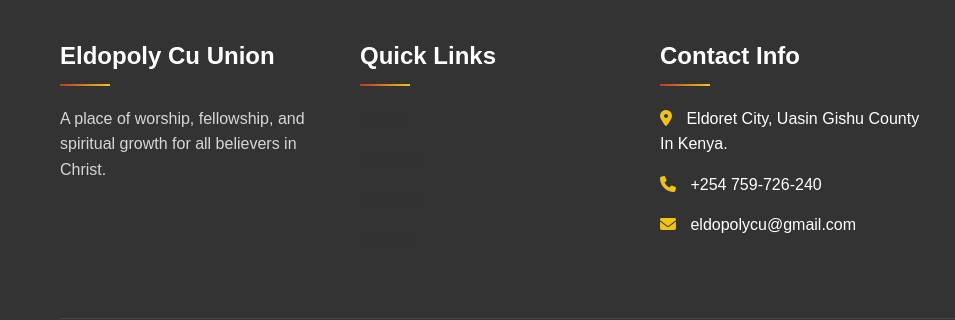
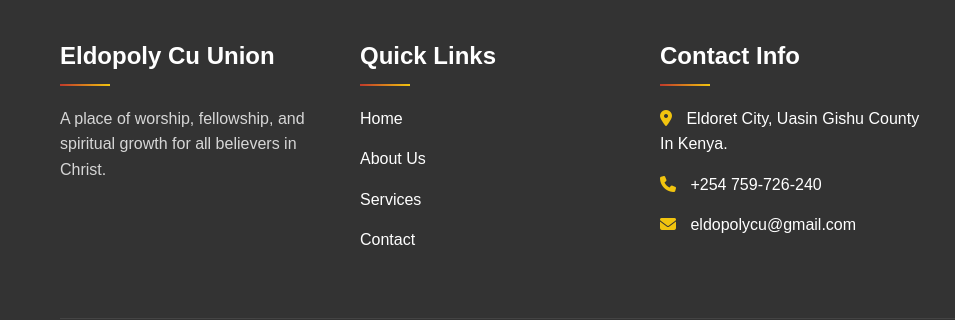
Before and after one commit to MJ-Fx/ELDOPOLY-CU, a plain HTML site: page index.html in a window 1280 px wide. Shown: the part 2537-2857 px from the top of the page, 0-955 px from the left. Drawn offline with Linux system fonts and the light colour scheme; files whose address does not match are found by name.

Commit message:
Update style.css

```diff
--- a/style.css
+++ b/style.css
@@ -1035,3 +1035,8 @@ img {
     overflow: hidden;
     box-shadow: var(--shadow);
 }
+
+
+.footer-col ul li a {
+    color: var(--primary-white);
+}
```
